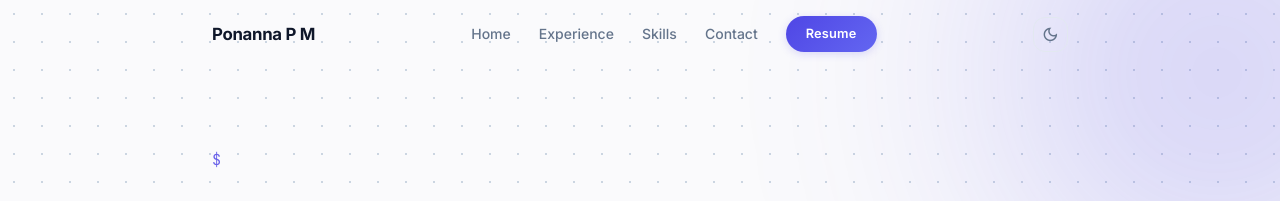
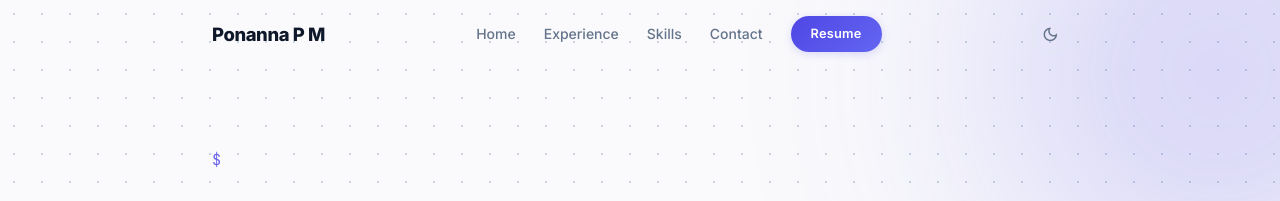
Before and after one commit to puggeraponanna/puggeraponanna.github.io, a Jekyll site: the page built from index.md, in a window 1280 px wide. Shown: the top 201 px of the page. Built offline with Jekyll 4.4.1, drawn with Linux system fonts in a browser that asks for light colours.

Commit message:
style: Enhance site title with color shift and gradient underline on hover

```diff
--- a/assets/css/style.css
+++ b/assets/css/style.css
@@ -172,11 +172,33 @@
 
 .site-title {
   font-family: var(--font-sans);
-  font-size: 1.05rem;
-  font-weight: 700;
+  font-size: 1.15rem;
+  font-weight: 800;
   color: var(--text);
-  letter-spacing: -0.3px;
+  letter-spacing: -0.4px;
   white-space: nowrap;
+  transition: color var(--transition);
+  position: relative;
+}
+
+.site-title:hover {
+  color: var(--primary);
+}
+
+.site-title::after {
+  content: '';
+  position: absolute;
+  bottom: 1px;
+  left: 0;
+  width: 0;
+  height: 2px;
+  background: linear-gradient(90deg, var(--primary), var(--accent));
+  border-radius: 2px;
+  transition: width var(--transition);
+}
+
+.site-title:hover::after {
+  width: 100%;
 }
 
 nav {
```
